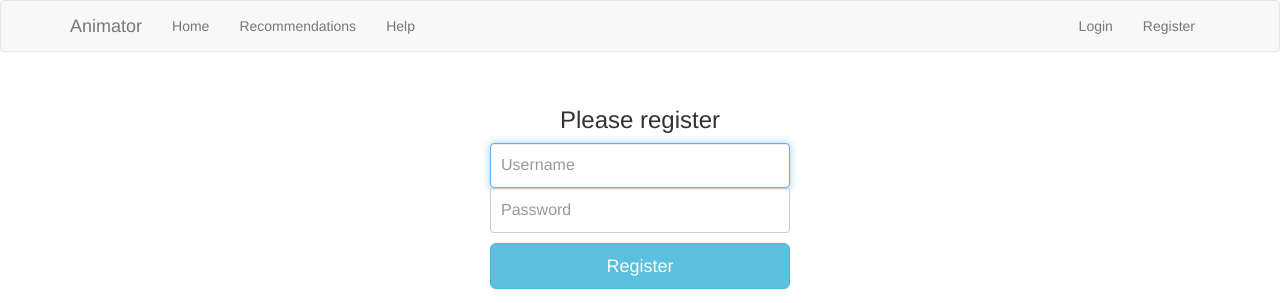
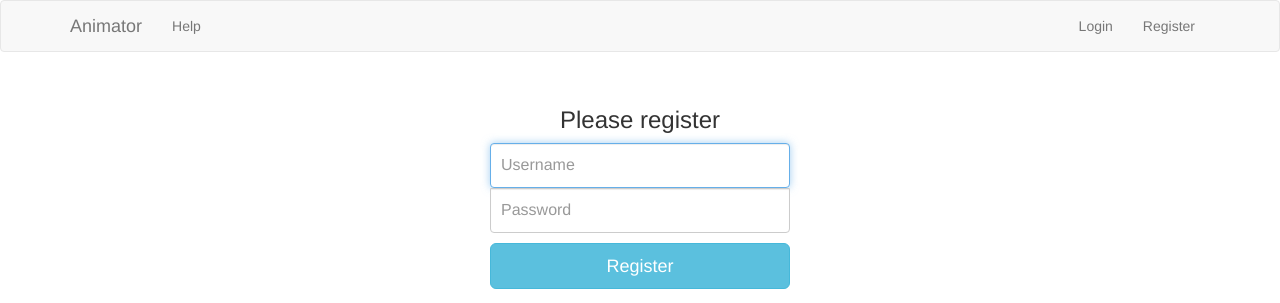
Before and after one commit to EvilSpeedcore/AnimatorPrototype, a Flask app: page /auth/register in a window 1280 px wide. Shown: the top 303 px of the page. Run offline with Flask 2, Linux system fonts and the light colour scheme; some libraries are stand-ins or nearby versions.

Commit message:
clean up base.html

```diff
--- a/animator/app/recommendations.py
+++ b/animator/app/recommendations.py
@@ -2,10 +2,12 @@ from flask import (
     Blueprint, flash, g, redirect, render_template, request, session, url_for
 )
 
+from app.auth import login_required
 
 bp = Blueprint('recommendations', __name__)
 
 
 @bp.route('/recommendations', methods=('GET', 'POST'))
+@login_required
 def show_recommendations():
-    return render_template('recommendations/show.html')
+    return render_template('recommendations/recommendations.html')
--- a/animator/app/templates/base.html
+++ b/animator/app/templates/base.html
@@ -1,9 +1,7 @@
 {% extends 'bootstrap/base.html' %}
 
 
-<head>
 <link rel= "stylesheet" type= "text/css" href= "{{ url_for('static', filename='navbar.css') }}">
-</head>
 
 {% block navbar %}
 <nav class="navbar navbar-default">
@@ -13,8 +11,9 @@
         </div>
         <div id="navbar" class="navbar-collapse collapse">
             <ul class="nav navbar-nav">
-            <li><a href="{{ url_for('prediction.index') }}">Home</a></li>
+                {% if g.user %}
                 <li><a href="{{ url_for('recommendations.show_recommendations') }}">Recommendations</a></li>
+                {% endif %}
                 <li><a href="">Help</a></li>
             </ul>
             <ul class="nav navbar-nav navbar-right">
@@ -30,6 +29,3 @@
     </div>
 </nav>
 {% endblock %}
-
-{% block content %}
-{% endblock %}
```
Also changed, not shown: 1 other file. Lines whose indentation alone changed are shown as unchanged.
